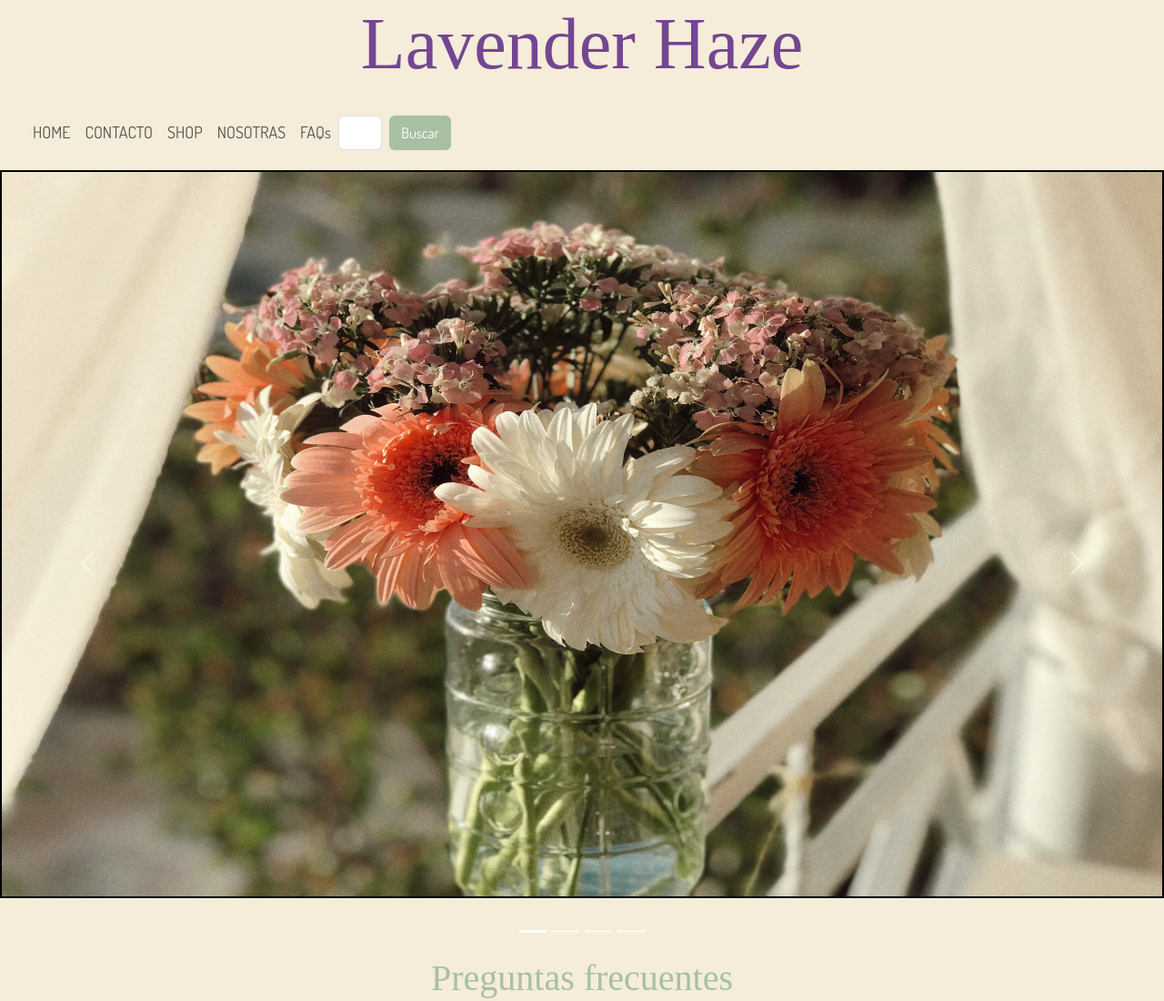
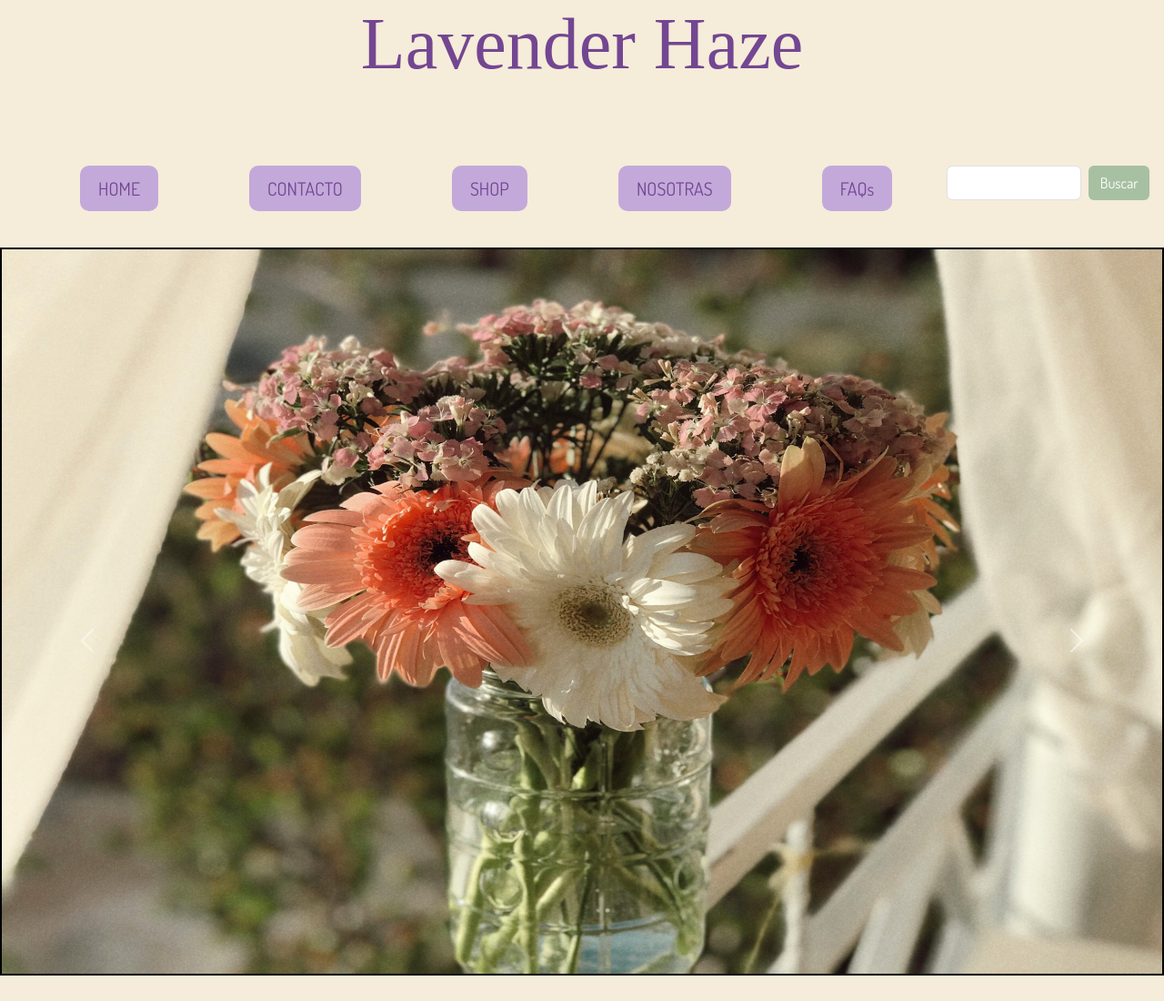
Before and after one commit to leilanieva/lavenderhazeproject, a website: page pages/faq.html in a window 1280 px wide. Shown: the top 1100 px of the page at 91% size. Drawn offline with nearby package versions, Linux system fonts and the light colour scheme; a web font is replaced by a local one.

Commit message:
estilos navbar

```diff
--- a/pages/faq.html
+++ b/pages/faq.html
@@ -27,7 +27,7 @@
                 <span class="navbar-toggler-icon"></span>
               </button>
               <div class="collapse navbar-collapse" id="navbarNav">
-                <ul class="navbar-nav">
+                <ul class="menuLinks">
                   <li class="nav-item">
                     <a class="nav-link" aria-current="page" href="../index.html">HOME</a>
                   </li>
--- a/scss/_general.scss
+++ b/scss/_general.scss
@@ -17,7 +17,7 @@ header{
     }
 
     form{
-        width: 50%;
+        width: 25%;
     }
 
     .anchoImagen{
@@ -27,9 +27,39 @@ header{
         border-width: 2px;
         border-color: $colorbordeheader;
         margin-bottom: 5%;
+        margin-top: 0%;
     }
     .formBuscador{
-        width: 10%;
+        margin-top: 2%;
+        justify-content: flex-end;
+        display: flex;
+        width: 18%;
+    }
+    .menuLinks{
+        list-style-type: none;
+        font-family: $fuenteTextos;
+        display: flex;
+        flex-flow: row;
+        margin: 0px;
+        font-size: 20px;
+        padding: 20px 10px;
+        margin-bottom: 1%;
+        justify-content: center;
+        justify-items: center;
+
+    }
+    .menuLinks li {
+        margin: 50px 50px 50px 50px;
+        margin-bottom: 0%;
+        justify-items: center;
+        color: $colorsecundario;
+        background-color: $colorterciario;
+        border-radius: 10px;
+        padding: 10px 20px;
+    }
+    .menuLinks li:hover{
+        background-color: $colorfooter;
+
     }
 }
 main{
@@ -186,6 +216,7 @@ main{
     background-color: $colorfooter;
     font-family: $fuenteTextos;
     color:$colorprimario;
+    margin-bottom: 0%;
 }
 .botonSearch:hover{
     background-color: $colorterciario;
--- a/scss/_mediaqueries.scss
+++ b/scss/_mediaqueries.scss
@@ -34,9 +34,6 @@
             }
             form{
                 width: 50%;
-            }
-            .form-control{
-                margin-top: 0%;
             }
             h2{
                 text-align: center;
@@ -77,6 +74,19 @@
         }
         .formBuscador{
             width: 50%;
+            align-items: center;
+            justify-content: center;
+            display: flex;
+            margin-left: 30%;
+            margin-bottom: 2%;
+
+        }
+        .menuLinks{
+            font-size: 18px;
+            padding: 20px 10px;
+            font-family: $fuenteTextos;
+            flex-direction: column;
+            text-align: center;
         }
     }
 }
```
Also changed, not shown: index.html (+2 -2 lines), pages/contacto.html (+1 -1 lines), pages/shop.html (+1 -1 lines), pages/sobrenosotros.html (+1 -1 lines), css/style.css, 1 other file.
